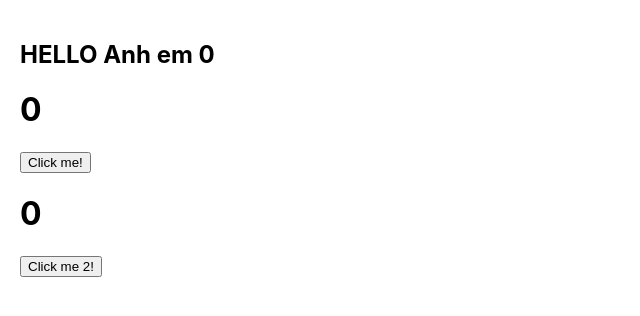
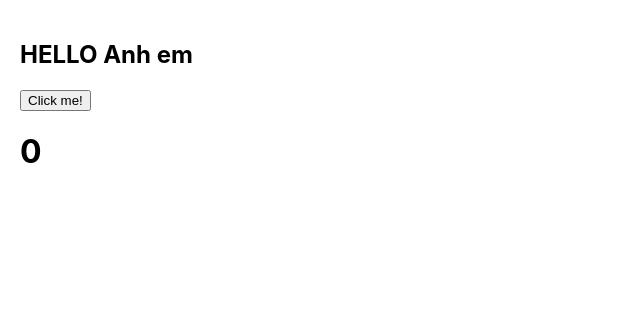
Before and after one commit to 19521352/tiktok, a React (Create React App) app: page / in a window 1280 px wide. Shown: the top 316 px of the page, without its empty margins (0-640 px from the left). Built offline with nearby package versions, Linux system fonts and the light colour scheme.

Commit message:
useCallback hook

```diff
--- a/src/App.js
+++ b/src/App.js
@@ -1,4 +1,4 @@
-import { useState } from 'react'
+import { useState, useCallback } from 'react'
 import Content from './Content'
 
 // 1. memo() -> Higher Order Component (HOC)
@@ -6,24 +6,17 @@
 
 function App() {
   const [count, setCount] = useState(0)
-  const [count2, setCount2] = useState(0)
 
-  const increase = () => {
-    setCount(count + 1)
-  }
-
-  const increase2 = () => {
-    setCount2(count2 + 1)
-  }
+  const handleIncrease = useCallback(() => {
+    setCount(prevCount => prevCount + 1)
+  }, [])
 
   return (
 
     <div style={{ padding: 20 }}>
-      <Content count={count} />
+      <Content onIncrease={handleIncrease} />
       <h1>{count}</h1>
-      <button onClick={increase}>Click me!</button>
-      <h1>{count2}</h1>
-      <button onClick={increase2}>Click me 2!</button>
+
     </div >
   )
 
--- a/src/Content.js
+++ b/src/Content.js
@@ -1,10 +1,15 @@
 import { memo } from "react";
+import { useState } from 'react'
 
 
-function Content({ count }) {
+function Content({ onIncrease }) {
+
   console.log('Re-render')
   return (
-    <h2>HELLO Anh em {count}</h2>
+    <>
+      <h2>HELLO Anh em</h2>
+      <button onClick={onIncrease}>Click me!</button>
+    </>
   )
 }
 
```
